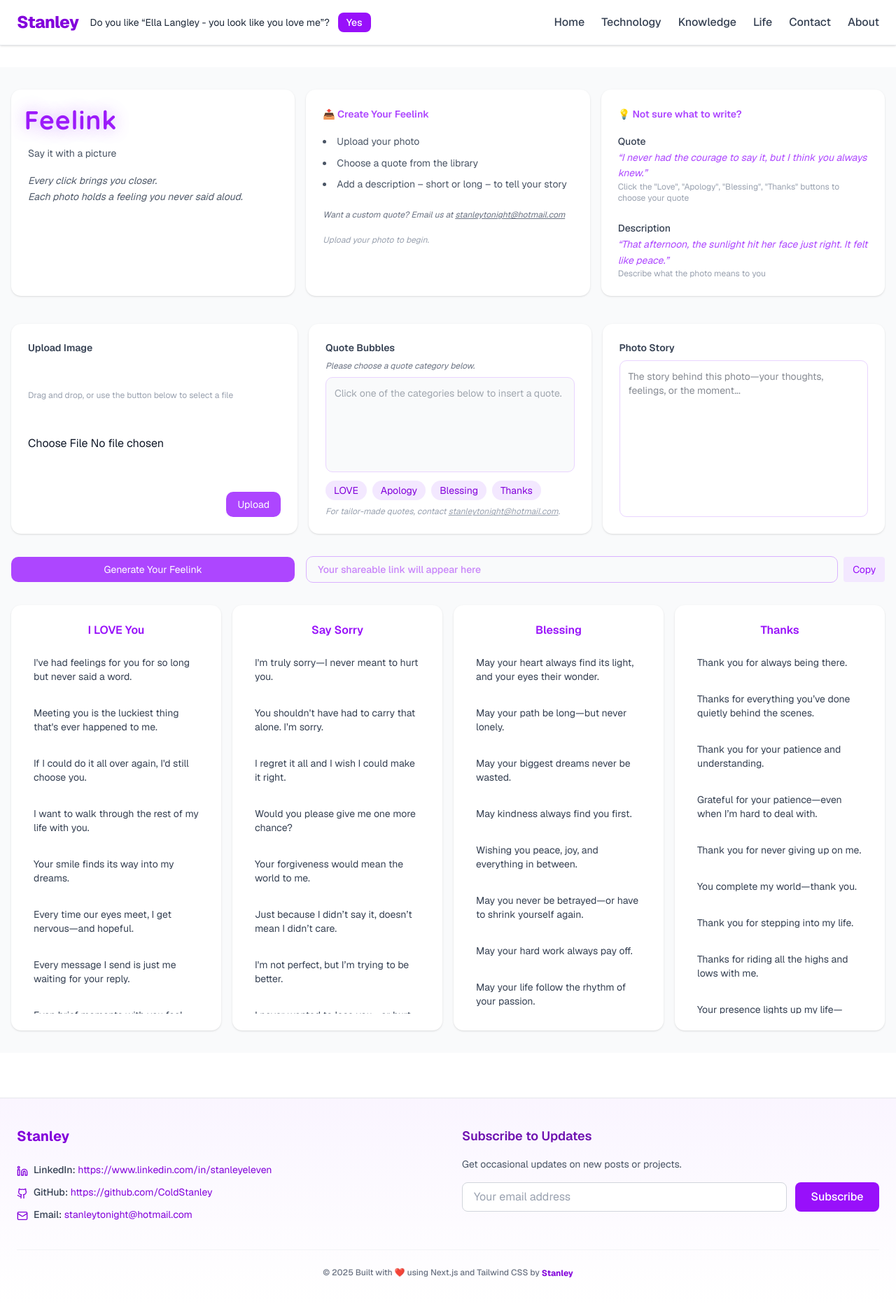
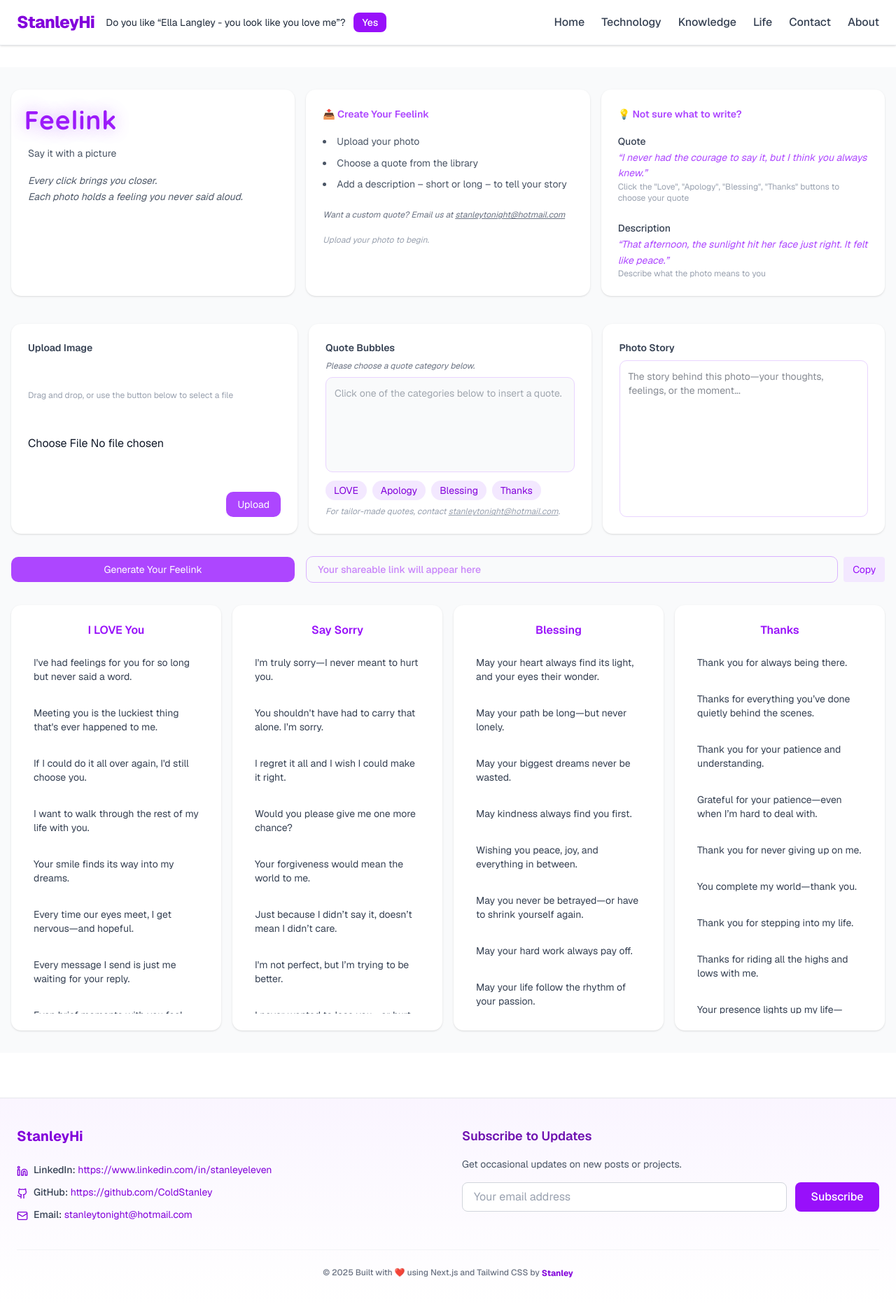
Before and after one commit to ColdStanley/my-portfolio, a Next.js app: page /picgame/upload in a window 1280 px wide. Shown: the top 1864 px of the page at 70% size. Built offline with nearby package versions, Linux system fonts and the light colour scheme.

Commit message:
feat: latesthighlights sub titles

```diff
--- a/src/components/Footer.tsx
+++ b/src/components/Footer.tsx
@@ -43,7 +43,7 @@ export default function Footer() {
         <div className="grid grid-cols-1 md:grid-cols-2 gap-10">
           {/* 左侧联系信息 */}
           <div className="flex flex-col gap-6">
-            <h2 className="text-xl font-bold text-purple-700 dark:text-purple-400">Stanley</h2>
+            <h2 className="text-xl font-bold text-purple-700 dark:text-purple-400">StanleyHi</h2>
 
             <div className="flex flex-col gap-3 text-sm text-gray-700 dark:text-gray-300">
               <div className="flex items-start gap-2">
--- a/src/components/NavBar.tsx
+++ b/src/components/NavBar.tsx
@@ -54,7 +54,7 @@ export default function NavBar() {
           href="/"
           className="text-2xl font-extrabold text-purple-700 dark:text-purple-400 tracking-tight hover:text-purple-800 dark:hover:text-purple-300 transition-colors duration-200"
         >
-          Stanley
+          StanleyHi
         </Link>
 
         <div className="hidden md:flex items-center gap-3 text-sm text-gray-800 dark:text-gray-200">
```
